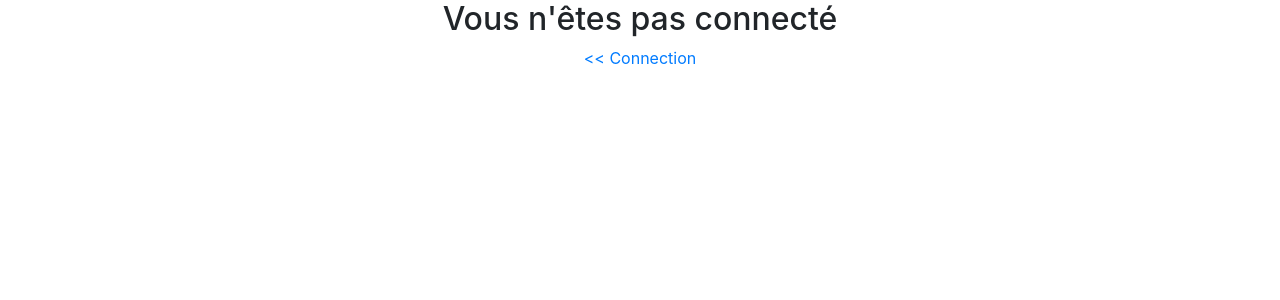
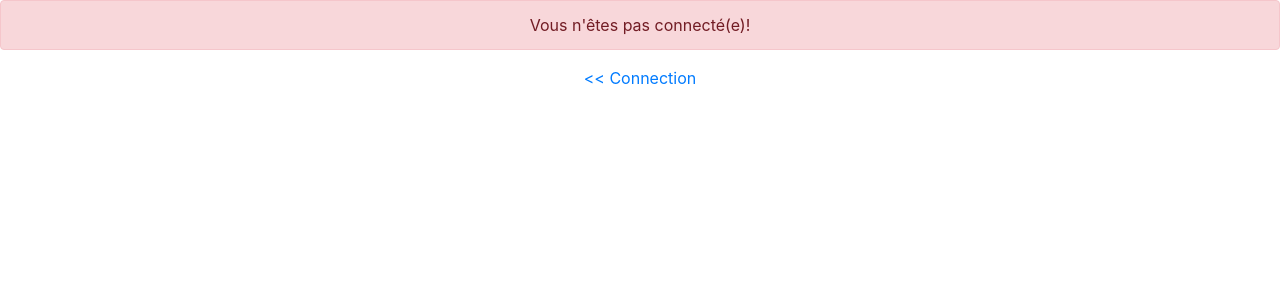
Before and after one commit to SabrinaWSY/api_ceptyconsultant-1, a Flask app: template templates/login_error.html in a window 1280 px wide. Shown: the top 300 px of the page. Run offline with Flask 2, Linux system fonts and the light colour scheme; the template is opened without the code that fills it, so the values that code supplies are empty; some libraries are stand-ins or nearby versions.

Commit message:
fix css and js links

```diff
--- a/templates/login.html
+++ b/templates/login.html
@@ -8,9 +8,9 @@
         <meta charset="utf-8">
         <meta name="viewport" content="width=device-width, initial-scale=1, shrink-to-fit=no">
         <!-- Bootstrap CSS -->
-        <link href="//maxcdn.bootstrapcdn.com/bootstrap/4.1.1/css/bootstrap.min.css" rel="stylesheet" id="bootstrap-css">
-        <script src="//maxcdn.bootstrapcdn.com/bootstrap/4.1.1/js/bootstrap.min.js"></script>
-        <script src="//cdnjs.cloudflare.com/ajax/libs/jquery/3.2.1/jquery.min.js"></script>
+        <link href="http://maxcdn.bootstrapcdn.com/bootstrap/4.1.1/css/bootstrap.min.css" rel="stylesheet" id="bootstrap-css">
+        <script src="http://maxcdn.bootstrapcdn.com/bootstrap/4.1.1/js/bootstrap.min.js"></script>
+        <script src="http://cdnjs.cloudflare.com/ajax/libs/jquery/3.2.1/jquery.min.js"></script>
     </head>
 
     <body>
--- a/templates/login_error.html
+++ b/templates/login_error.html
@@ -1,19 +1,23 @@
 <!DOCTYPE html>
 <html>
 
-<head>
-    <meta http-equiv="Content-Type" content="text/html; charset=UTF-8" />
-    <title>Ceptyconsultant</title>
-    <meta name="description" content="page de connexion" />
-    <meta charset="utf-8">
-    <meta name="viewport" content="width=device-width, initial-scale=1, shrink-to-fit=no">
-    <link href="/static/css/bootstrap.css" rel="stylesheet">
-    <link href="https://maxcdn.bootstrapcdn.com/font-awesome/4.4.0/css/font-awesome.min.css" rel="stylesheet">
-</head>
+    <head>
+        <meta http-equiv="Content-Type" content="text/html; charset=UTF-8"/>
+        <title>Ceptyconsultant</title>
+        <meta name="description" content="page de connexion"/>
+        <meta charset="utf-8">
+        <meta name="viewport" content="width=device-width, initial-scale=1, shrink-to-fit=no">
+        <!-- Bootstrap CSS -->
+        <link href="http://maxcdn.bootstrapcdn.com/bootstrap/4.1.1/css/bootstrap.min.css" rel="stylesheet" id="bootstrap-css">
+        <script src="http://maxcdn.bootstrapcdn.com/bootstrap/4.1.1/js/bootstrap.min.js"></script>
+        <script src="http://cdnjs.cloudflare.com/ajax/libs/jquery/3.2.1/jquery.min.js"></script>
+    </head>
 
 <body>
-    <div class="container" left-right>
-        <h2 style="text-align: center"> Vous n'êtes pas connecté</h2>
+    <div id="login">
+        <div class="alert alert-danger" role="alert" style="text-align: center;">
+            Vous n'êtes pas connecté(e)!
+        </div>
         <a href="{{ url_for('login') }}" style="margin: 0 auto; display:block; text-align: center" ><< Connection</a>
     </div>
 </body>
```
